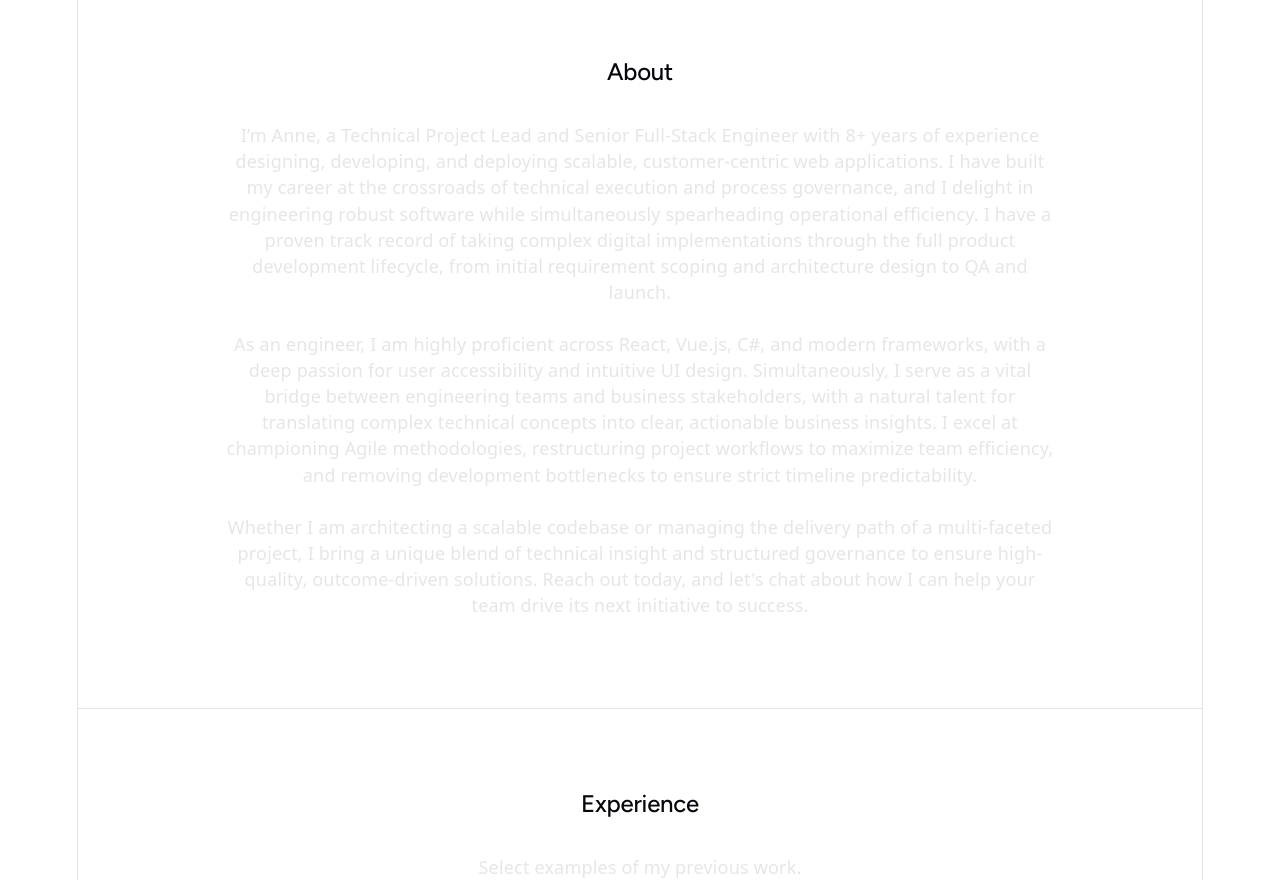
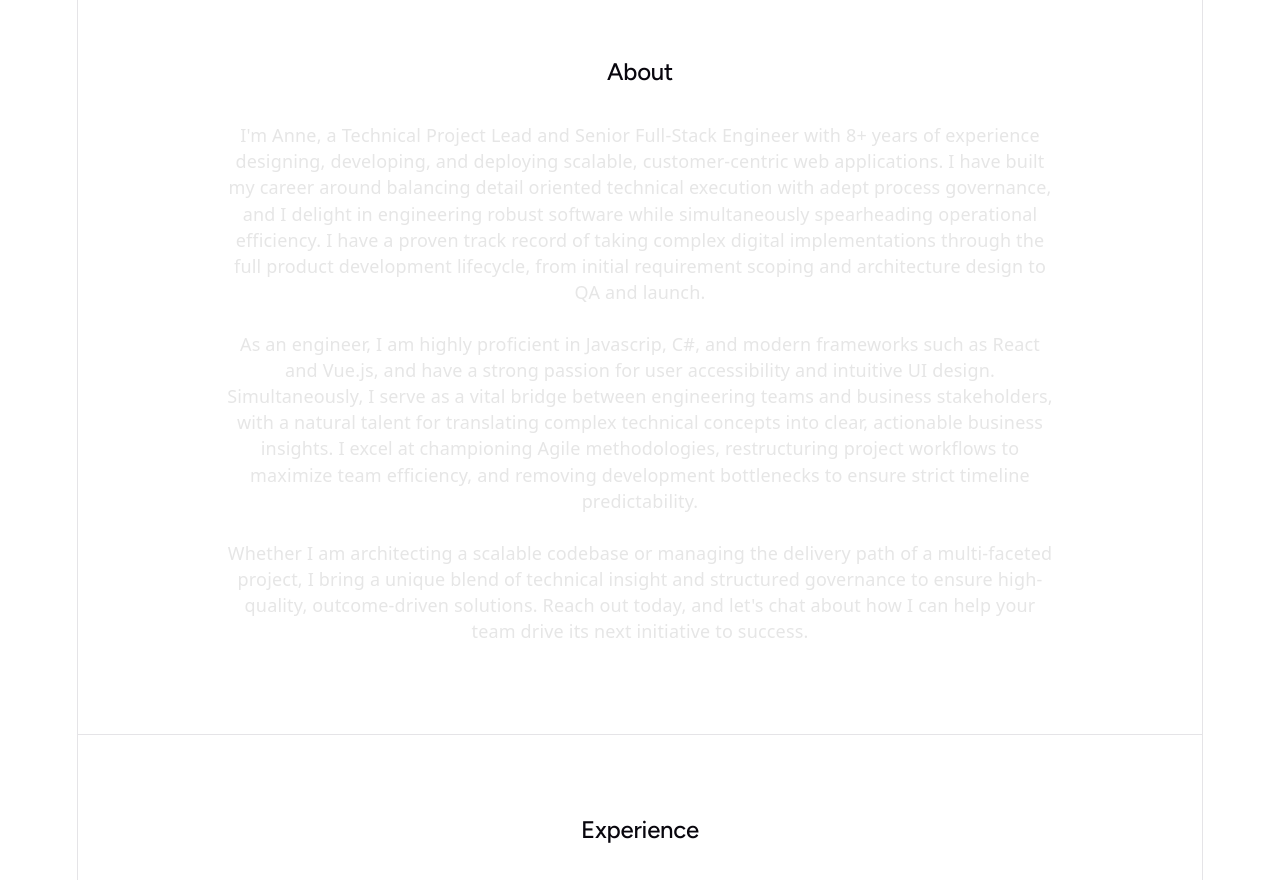
Before and after one commit to AnneFonicello/Portfolio, a React (Vite) app: page / in a window 1280 px wide. Shown: the part 760-1640 px from the top of the page. Built offline with nearby package versions, Linux system fonts and the light colour scheme.

Commit message:
Text changes and css warning fix

```diff
--- a/src/App.jsx
+++ b/src/App.jsx
@@ -52,9 +52,9 @@ function App() {
           <div className="center">
             <h2>About</h2>
             <p>
-             I’m Anne, a Technical Project Lead and Senior Full-Stack Engineer with 8+ years of experience designing,
+             I'm Anne, a Technical Project Lead and Senior Full-Stack Engineer with 8+ years of experience designing,
              developing, and deploying scalable, customer-centric web applications.
-             I have built my career at the crossroads of technical execution and process governance, and I delight in
+             I have built my career around balancing detail oriented technical execution with adept process governance, and I delight in
              engineering robust software while simultaneously spearheading operational efficiency.
              I have a proven track record of taking complex digital implementations through
              the full product development lifecycle, from initial requirement scoping and architecture
@@ -62,7 +62,7 @@ function App() {
 
              <br></br>
              <br></br>
-             As an engineer, I am highly proficient across React, Vue.js, C#, and modern frameworks, with a deep
+             As an engineer, I am highly proficient in Javascrip, C#, and modern frameworks such as React and Vue.js, and have a strong
              passion for user accessibility and intuitive UI design.
              Simultaneously, I serve as a vital bridge between engineering teams and business stakeholders, with a natural talent for
              translating complex technical concepts into clear, actionable business insights.
--- a/src/index.css
+++ b/src/index.css
@@ -29,7 +29,6 @@
   font-synthesis: none;
   text-rendering: optimizeLegibility;
   -webkit-font-smoothing: antialiased;
-  -moz-osx-font-smoothing: grayscale;
   scroll-behavior: smooth;
 
   @media (max-width: 1024px) {
```
